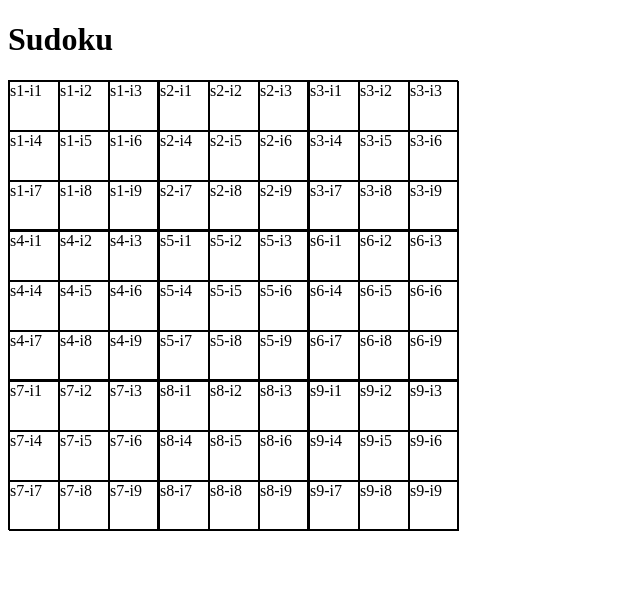
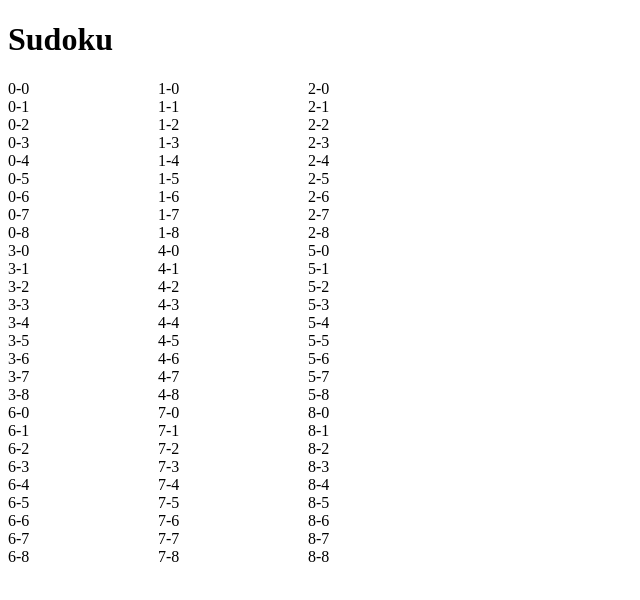
Before and after one commit to CalvinGaiennie/sudoku, a React (Vite) app: page / in a window 1280 px wide. Shown: the top 600 px of the page, without its empty margins (0-640 px from the left). Built offline with nearby package versions, Linux system fonts and the light colour scheme.

Commit message:
rewrote and planned the building of the board

```diff
--- a/src/Components/Board.jsx
+++ b/src/Components/Board.jsx
@@ -19,22 +19,35 @@ import styles from "./Board.module.css";
 // }
 
 function Board() {
-  function createGrid() {
-    return Array.from({ length: 9 }).map((_, parentIndex) => (
-      <div key={parentIndex} className={styles.bigSquare}>
-        {Array.from({ length: 9 }).map((_, childIndex) => (
-          <p
-            key={childIndex}
-            className={styles.square}
-            id={`${parentIndex + 1}-${childIndex + 1}`}
-          >
-            {`s${parentIndex + 1}-i${childIndex + 1}`}
-          </p>
+  // function createGrid() {
+  //   return Array.from({ length: 9 }).map((_, parentIndex) => (
+  //     <div key={parentIndex} className={styles.bigSquare}>
+  //       {Array.from({ length: 9 }).map((_, childIndex) => (
+  //         <p
+  //           key={childIndex}
+  //           className={styles.square}
+  //           id={`${parentIndex + 1}-${childIndex + 1}`}
+  //         >
+  //           {`s${parentIndex + 1}-i${childIndex + 1}`}
+  //         </p>
+  //       ))}
+  //     </div>
+  //   ));
+  // }
+
+  //I need to use math to add classes for the large squares and use the indexes to add ids, also need to add classes or data for rows and columns
+  function createGridTwo() {
+    return Array.from({ length: 9 }).map((_, outerIndex) => (
+      <div key={`${outerIndex}-a`}>
+        {Array.from({ length: 9 }).map((_, innerIndex) => (
+          <div
+            key={`${outerIndex}-${innerIndex}`}
+          >{`${outerIndex}-${innerIndex}`}</div>
         ))}
       </div>
     ));
   }
-  return <div className={styles.boardContainer}>{createGrid()}</div>;
+  return <div className={styles.boardContainer}>{createGridTwo()}</div>;
 }
 
 export default Board;
```
